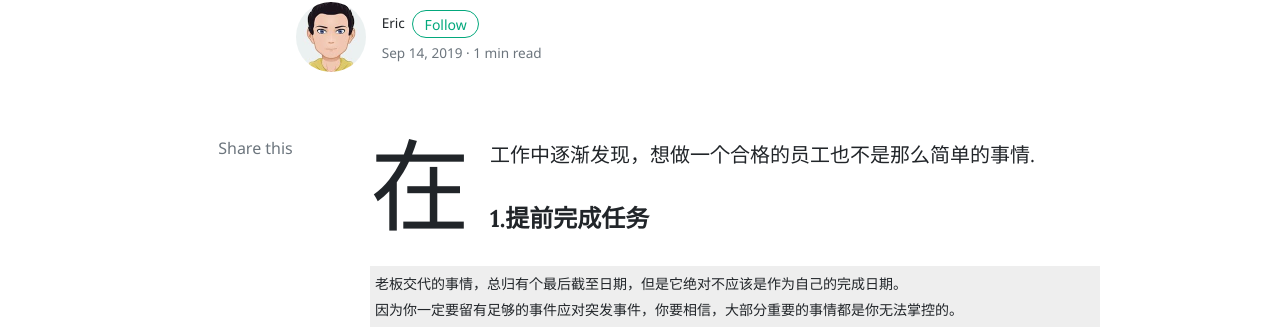
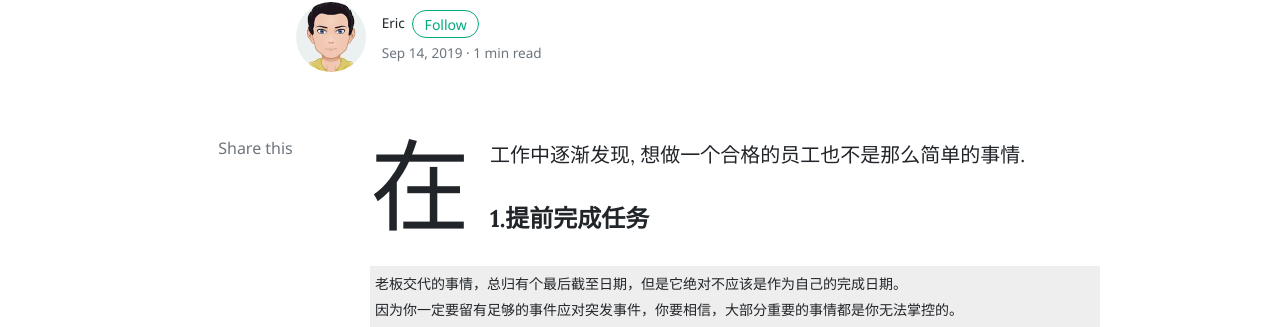
Before and after one commit to FunkyEric/FunkyEric.github.io, a Jekyll site: the page built from _posts/2019-02-11-工作中的两点基本原则.md, in a window 1280 px wide and 1255 px high. Shown: the part 146-473 px from the top of the window. Built offline with Jekyll 4.4.1, drawn with Linux system fonts in a browser that asks for light colours; nearby versions of some CDN libraries; comment, search, counter and statistics services are not loaded.

Commit message:
change article

```diff
--- a/_posts/2019-02-11-工作中的两点基本原则.md
+++ b/_posts/2019-02-11-工作中的两点基本原则.md
@@ -6,7 +6,8 @@ categories:[ Jekyll, tutorial ]
 image:
 ---
 
-在工作中逐渐发现，想做一个合格的员工也不是那么简单的事情.
+在工作中逐渐发现,
+想做一个合格的员工也不是那么简单的事情.
 
 
 
```
